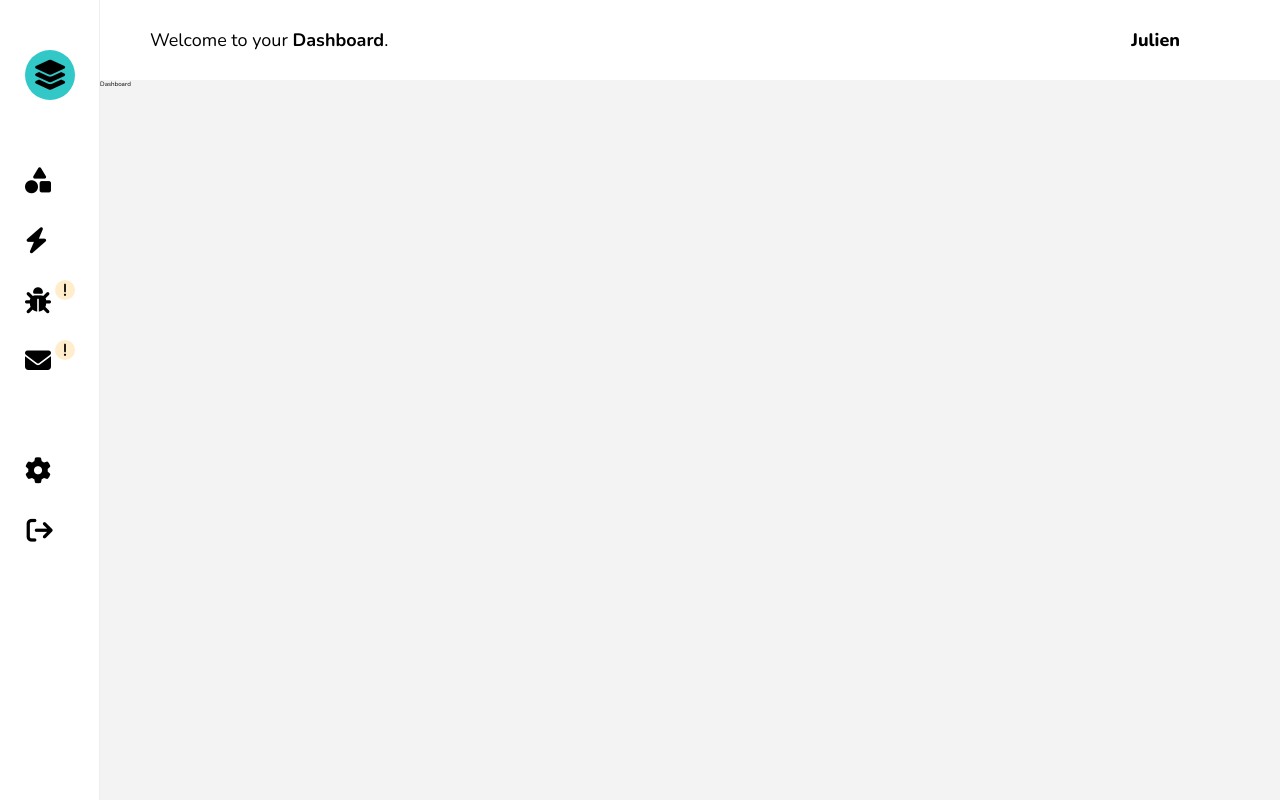
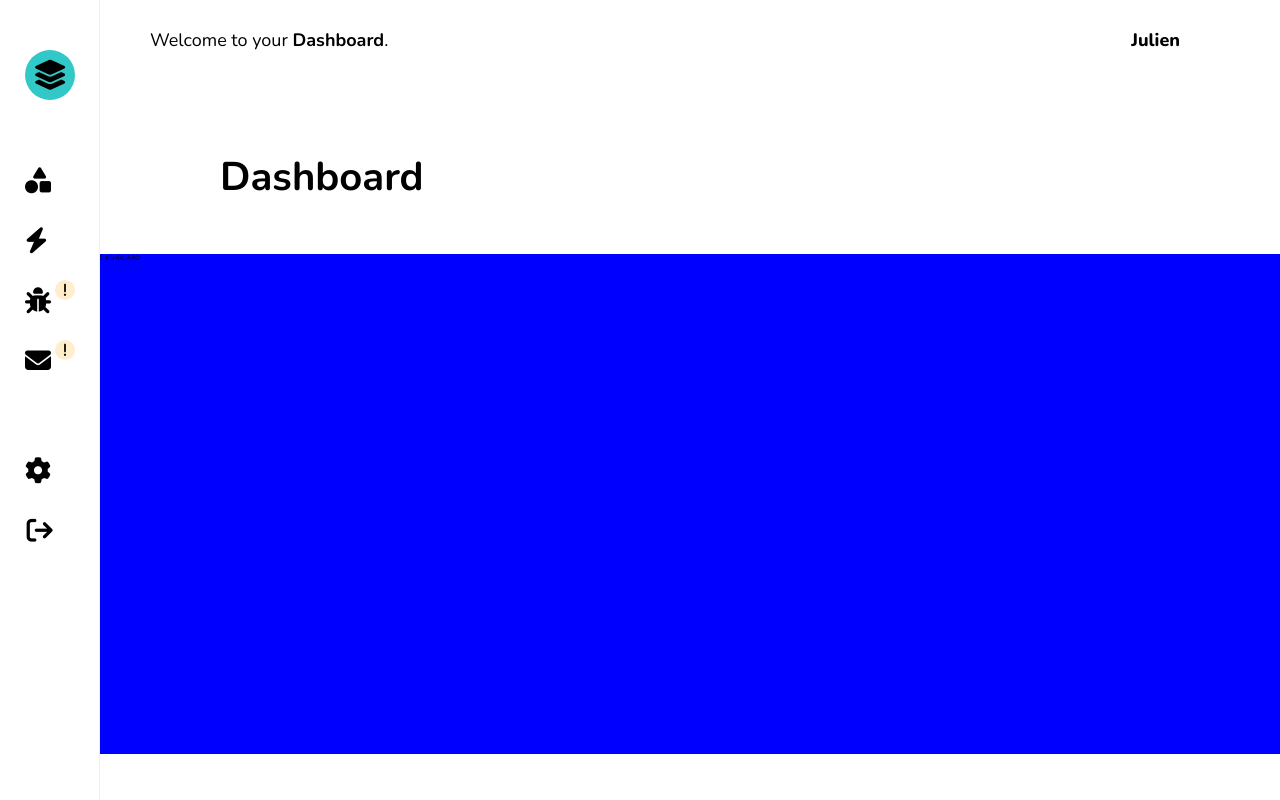
Before and after one commit to juliendy/Tasca, a React (Vite) app: page / in a window 1280 px wide. Built offline with nearby package versions, Linux system fonts and the light colour scheme.

Commit message:
feat: mainpagehead component + additional styling mainpagehead

```diff
--- a/src/App.jsx
+++ b/src/App.jsx
@@ -143,7 +143,9 @@ function App() {
                     <Main
                         currentPageName={currentPageName}
                         username={username}
-                        updateCurrentPageName={(page) => updateCurrentPageName(page)}
+                        updateCurrentPageName={(page) =>
+                            updateCurrentPageName(page)
+                        }
                     />
                 </div>
             </div>
--- a/src/components/main/Main.css
+++ b/src/components/main/Main.css
@@ -5,6 +5,6 @@
 }
 
 .main-content {
-    background-color: rgb(243, 243, 243);
+    /* background-color: rgb(243, 243, 243); */
     height: 2000px;
 }
--- a/src/components/main/Main.jsx
+++ b/src/components/main/Main.jsx
@@ -1,5 +1,7 @@
 import "./Main.css";
 import MainNav from "./MainNav/MainNav";
+import MainPageHeader from "../../reusable/headers/MainPageHeader/MainPageHeader";
+import Dashboard from "./pages/Dashboard/Dashboard";
 
 function Main({ currentPageName, username, updateCurrentPageName }) {
     return (
@@ -10,12 +12,56 @@ function Main({ currentPageName, username, updateCurrentPageName }) {
                 updateCurrentPageName={updateCurrentPageName}
             />
             <div className="main-content">
-                {currentPageName === "Dashboard" && <p>Dashboard</p>}
-                {currentPageName === "Projects" && <p>Projects</p>}
-                {currentPageName === "Reports" && <p>Reports</p>}
-                {currentPageName === "Messages" && <p>Messages</p>}
-                {currentPageName === "Settings" && <p>Settings</p>}
-                {currentPageName === "Logout" && <p>Logout</p>}
+                {currentPageName === "Dashboard" && (
+                    <div>
+                        <MainPageHeader
+                            currentPageName={currentPageName}
+                            iconClasses="fa-solid fa-shapes"
+                        />
+                        <Dashboard />
+                        {/* INCLUDE A HORIZONTAL SCROLL BOX OF PROJECTS? NAME & 3 COLOURED BOXES UNDERNEATH WITH ICONS AND NUMBERS TO INDICATE HOW MANY TODOS, INPROGRESS, COMPLETE ITEMS THERE ARE */}
+                    </div>
+                )}
+                {currentPageName === "Projects" && (
+                    <div>
+                        <MainPageHeader
+                            currentPageName={currentPageName}
+                            iconClasses="fa-solid fa-bolt"
+                        />
+                    </div>
+                )}
+                {currentPageName === "Reports" && (
+                    <div>
+                        <MainPageHeader
+                            currentPageName={currentPageName}
+                            iconClasses="fa-solid fa-bug"
+                        />
+                    </div>
+                )}
+                {currentPageName === "Messages" && (
+                    <div>
+                        <MainPageHeader
+                            currentPageName={currentPageName}
+                            iconClasses="fa-solid fa-envelope"
+                        />
+                    </div>
+                )}
+                {currentPageName === "Settings" && (
+                    <div>
+                        <MainPageHeader
+                            currentPageName={currentPageName}
+                            iconClasses="fa-solid fa-gear"
+                        />
+                    </div>
+                )}
+                {currentPageName === "Logout" && (
+                    <div>
+                        <MainPageHeader
+                            currentPageName={currentPageName}
+                            iconClasses="fa-solid fa-arrow-right-from-bracket"
+                        />
+                    </div>
+                )}
             </div>
         </main>
     );
--- /dev/null
+++ b/src/components/main/pages/Dashboard/Dashboard.css
@@ -0,0 +1,5 @@
+.dashboard {
+    background-color: blue;
+    width: 100%;
+    height: 500px;
+}
--- /dev/null
+++ b/src/components/main/pages/Dashboard/Dashboard.jsx
@@ -0,0 +1,7 @@
+import "./Dashboard.css";
+
+function Dashboard() {
+    return <div className="dashboard">DASHBOARD</div>;
+}
+
+export default Dashboard;
--- /dev/null
+++ b/src/reusable/headers/MainPageHeader/MainPageHeader.css
@@ -0,0 +1,26 @@
+.main-content__header {
+    padding: 70px 50px 50px 50px;
+    display: flex;
+    align-items: center;
+}
+
+.main-content__header--icon-container {
+    color: var(--color-primary);
+    width: 50px;
+    height: 50px;
+    margin-right: 20px;
+    border-radius: 50%;
+    display: flex;
+    justify-content: center;
+    align-items: center;
+}
+
+.main-content__header--icon {
+    color: white;
+    font-size: 28px;
+}
+
+.main-content__header--header {
+    font-size: 4rem;
+    font-weight: 700;
+}
--- /dev/null
+++ b/src/reusable/headers/MainPageHeader/MainPageHeader.jsx
@@ -0,0 +1,14 @@
+import './MainPageHeader.css';
+
+function MainPageHeader({ currentPageName, iconClasses }) {
+    return (
+        <div className="main-content__header">
+            <div className="main-content__header--icon-container">
+                <i className={`main-content__header--icon ${iconClasses}`}></i>
+            </div>
+            <h2 className="main-content__header--header">{currentPageName}</h2>
+        </div>
+    );
+}
+
+export default MainPageHeader;
```
